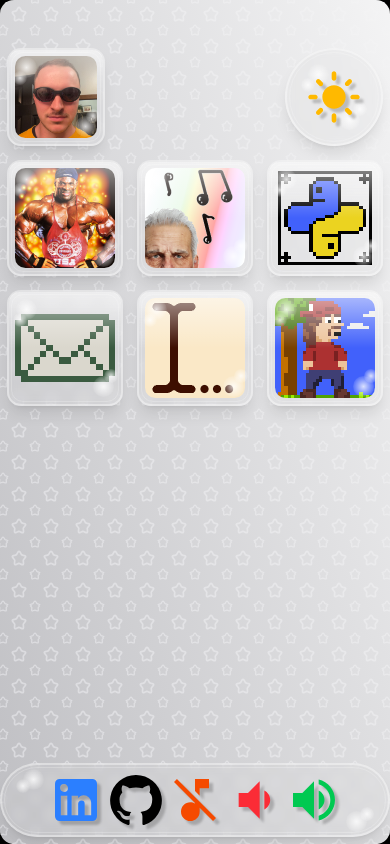
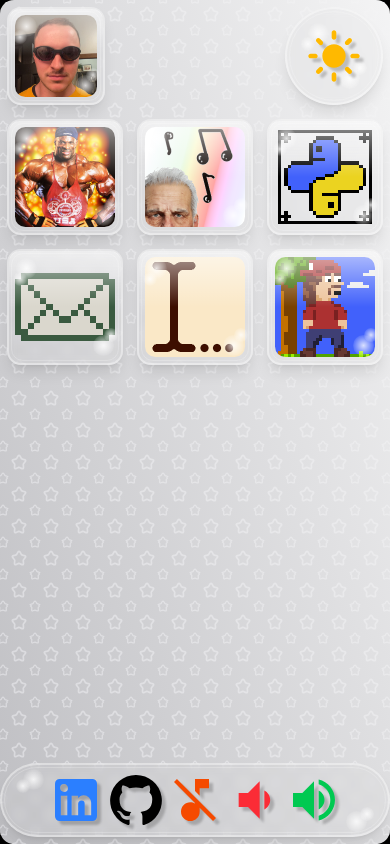
Before and after one commit to elijahgott/newPortfolio, a Next.js app: page / in a window 390 px wide. Built offline with nearby package versions, Linux system fonts and the light colour scheme.

Commit message:
fixed linkedin icon hover text positioning, and fixed home menu vertical alignment in portrait mode

```diff
--- a/app/components/nav/navItem.tsx
+++ b/app/components/nav/navItem.tsx
@@ -27,7 +27,7 @@ export default function NavItem({name, linkTo}: NavItemProps){
         playSound('click')
       }
     }} className={`relative hover:-translate-y-2 hover:scale-105 hover:cursor-pointer active:translate-y-0 active:scale-95 transition-all
-    before:content-[attr(data-name)] before:pointer-events-none before:absolute before:z-50 before:w-max before:bg-linear-to-b ${ isLight ? 'before:from-zinc-300/70 before:to-white before:border-white/75' : 'before:text-white before:from-zinc-600/70 before:to-zinc-900 before:border-zinc-600/75'}  before:border-2  before:shadow-lg before:font-semibold before:p-4 before:rounded-full before:top-[-50%] before:translate-[-50%] ${ name === 'Elijah Gott | LinkedIn' ? 'before:left-full before:ml-6 md:before:ml-0 md:before:left-[50%]' : 'before:left-[50%]'} before:scale-0 before:opacity-0 before:transition-all before:ease-in
+    before:content-[attr(data-name)] before:pointer-events-none before:absolute before:z-50 before:w-max before:bg-linear-to-b ${ isLight ? 'before:from-zinc-300/70 before:to-white before:border-white/75' : 'before:text-white before:from-zinc-600/70 before:to-zinc-900 before:border-zinc-600/75'}  before:border-2  before:shadow-lg before:font-semibold before:p-4 before:rounded-full before:top-[-50%] before:translate-[-50%] before:left-[50%] before:scale-0 before:opacity-0 before:transition-all before:ease-in
     hover:before:scale-100 hover:before:opacity-100`}
     data-name={name}>{
       <div className="max-w-20 aspect-square">
--- a/app/page.tsx
+++ b/app/page.tsx
@@ -58,7 +58,7 @@ export default function Home() {
   return (
     <div className='h-full bg-size-[32px] bg-repeat bg-[url(/images/star-pattern.svg)] background-animation rounded-2xl'>
       <div className={`rounded-2xl h-full flex flex-col flex-1 items-center bg-linear-70 ${isLight ? 'from-zinc-300/90 to-zinc-100' : 'from-zinc-900/90 to-zinc-700'} transition-colors duration-500`}>
-        <div className="flex flex-col landscape:flex-row lg:flex-row w-full h-fit my-auto">
+        <div className="flex flex-col landscape:flex-row lg:flex-row w-full h-fit my-auto portrait:mt-0">
           {/* top bar on small screens */}
           <div className="flex landscape:hidden lg:hidden justify-between p-2 w-dvw">
             <div className="flex aspect-square
```
